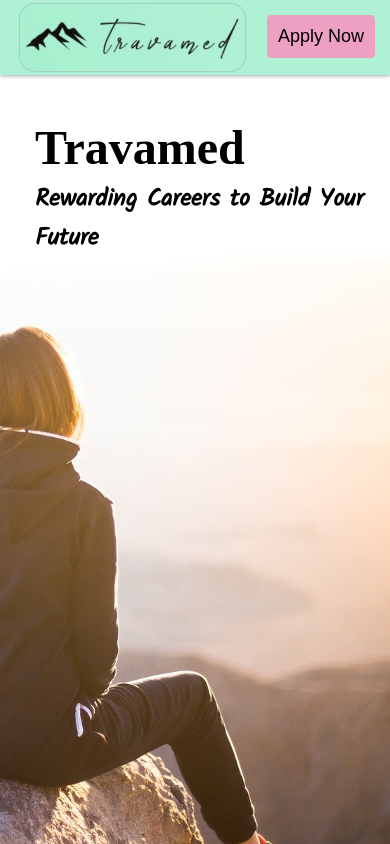
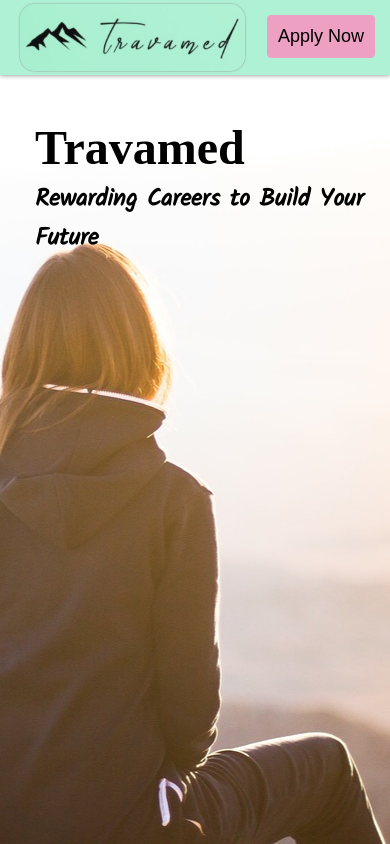
Before and after one commit to maxd66/travamed, a React (Create React App) app: page / in a window 390 px wide. Shown: the top 844 px of the page. Built offline with nearby package versions, Linux system fonts and the light colour scheme; a web font is replaced by a local one.

Commit message:
made a couple media query changes

```diff
--- a/src/components/Main/Main.css
+++ b/src/components/Main/Main.css
@@ -7,6 +7,7 @@
   background-size: "cover";
   background-attachment: "fixed";
   background-position: "80%";
+  background-repeat: no-repeat;
 }
 
 #heroText {
@@ -30,6 +31,17 @@
   font-weight: bold;
 }
 
+@media screen and (min-height: 500px) {
+  #hero {
+    height: 900px;
+    background-position: 68%;
+  }
+}
+@media screen and (min-width: 500px) {
+  #hero {
+    background-position: 68%;
+  }
+}
 @media screen and (min-width: 700px) {
   #heroText {
     font-size: x-large;
@@ -57,14 +69,8 @@
   }
 }
 
-@media screen and (min-height: 500px) {
+@media screen and (min-height: 1400px) {
   #hero {
-    height: 900px;
-    background-position: 68%;
+    height: 1100px;
   }
 }
-@media screen and (min-height: 1400px) {
-  #hero {
-    height: 1300px;
-  }
-}
--- a/src/components/Main/Main.js
+++ b/src/components/Main/Main.js
@@ -3,16 +3,9 @@ import heroImg from "../../images/girlOnRock.jpg";
 import About from "../About/About";
 
 function Main() {
-  const backgroundImageStyle = {
-    backgroundImage: `url(${heroImg})`,
-    backgroundSize: "cover",
-    backgroundAttachment: "fixed",
-    backgroundPosition: "80%",
-  };
-
   return (
     <div>
-      <div id="hero" style={backgroundImageStyle}>
+      <div id="hero">
         <section id="heroText">
           <h1 id="header">Travamed</h1>
           <p id="subtext">Rewarding Careers to Build Your Future</p>
```
